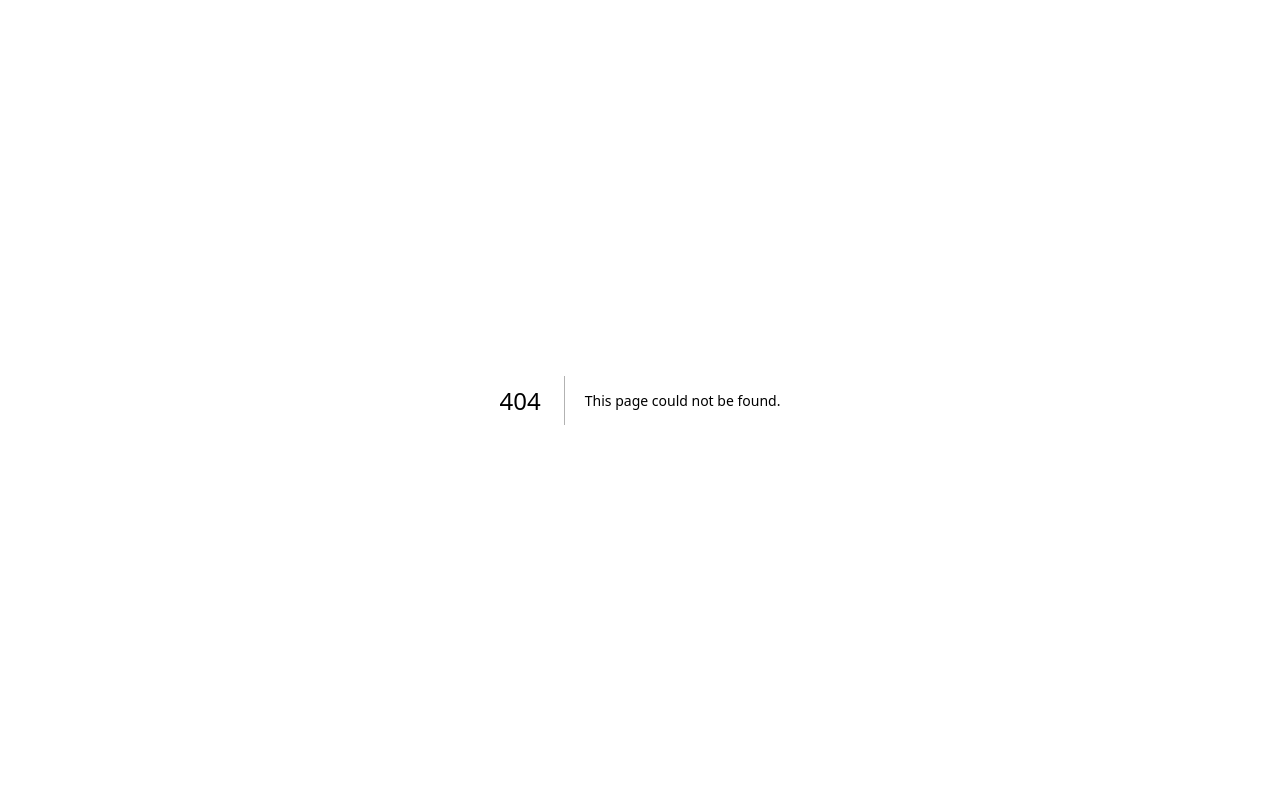
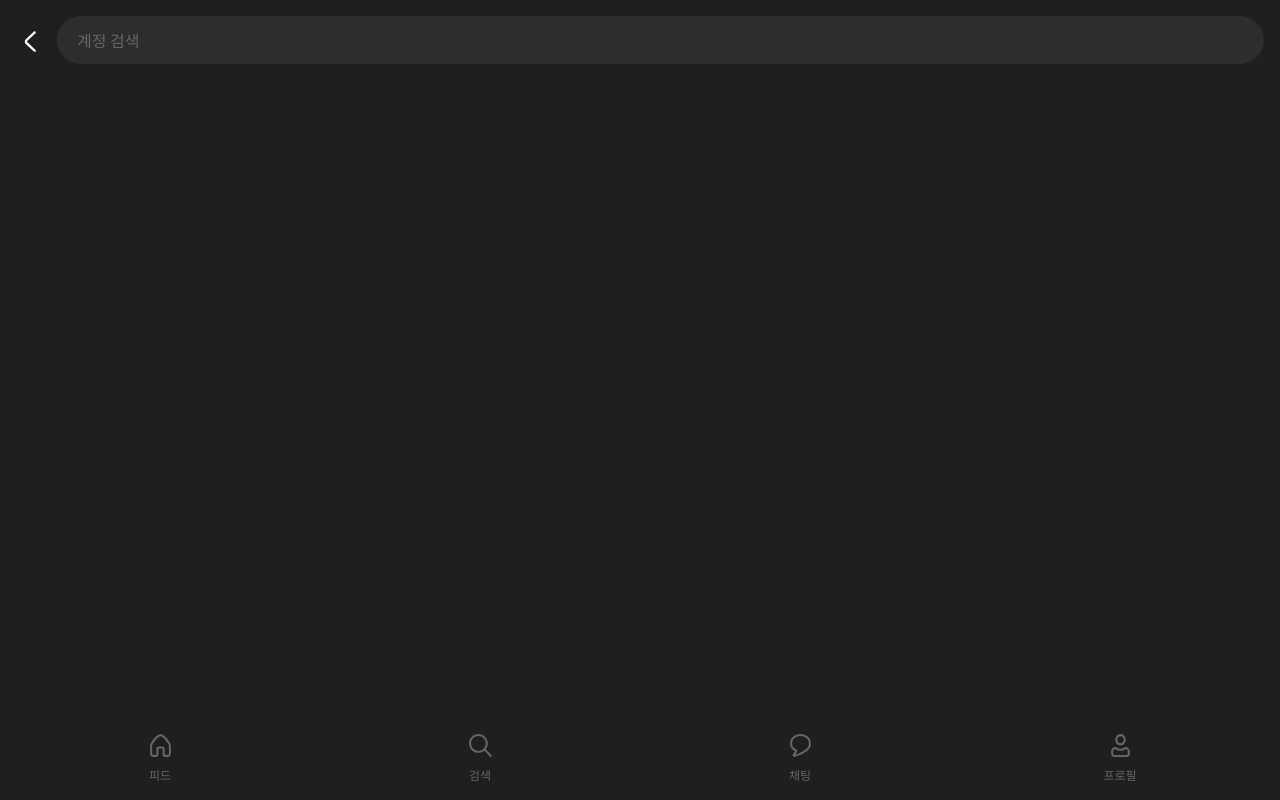
Before and after one commit to momodo-ToDoSupport/momodo_front, a Next.js app: page /search in a window 1280 px wide. Before the commit this address had no page. Built offline with nearby package versions, Linux system fonts and the light colour scheme.

Commit message:
feature: Search Page UI 및 Header 컴포넌트 구현

```diff
--- a/src/components/Button.tsx
+++ b/src/components/Button.tsx
@@ -13,7 +13,7 @@ const Button: React.FC<OwnProps> = ({ children, onClick, disabled, buttonSize })
   let buttonSizeClass = '';
   switch (buttonSize) {
     case 'small':
-      buttonSizeClass = 'py-2 px-5 text-sm rounded-2xl';
+      buttonSizeClass = 'py-2 px-5 text-sm rounded-3xl';
       break;
     case 'medium':
       buttonSizeClass = 'w-1/2 py-3.5  rounded-full mx-auto my-0 block';
--- /dev/null
+++ b/src/components/UserProfile/ProfileCard.tsx
@@ -0,0 +1,16 @@
+import React from 'react';
+import ProfileImg from './ProfileImg';
+
+const ProfileCard = () => {
+  return (
+    <div className='flex items-center'>
+      <ProfileImg width={45} height={45} alt='프로필 이미지' />
+      <div className='flex flex-col ml-2'>
+        <p className='leading-tight'>username</p>
+        <span className='text-xxs'>FE Dev</span>
+      </div>
+    </div>
+  );
+};
+
+export default ProfileCard;
--- a/src/components/ProfileImg.tsx
+++ b/src/components/UserProfile/ProfileImg.tsx
@@ -1,6 +1,6 @@
 import Image from 'next/image';
 import React from 'react';
-import defaultProfileImg from '../../public/images/profile-default.svg';
+import defaultProfileImg from '../../../public/images/profile-default.svg';
 
 interface ProfileImgProps {
   width: number;
--- a/src/components/UserProfile.tsx
+++ b/src/components/UserProfile/UserProfile.tsx
@@ -1,8 +1,8 @@
 import Image from 'next/image';
 import React from 'react';
-import ProfileImg from './ProfileImg';
-import tierIcon1 from '../../public/images/tierIcon-red-1.svg';
-import FollowNumber from './FollowNumber';
+import tierIcon1 from '../../../public/images/tierIcon-red-1.svg';
+import FollowNumber from '../FollowNumber';
+import ProfileCard from './ProfileCard';
 
 interface ProfileProps {
   option?: string | null;
@@ -12,13 +12,7 @@ const UserProfile: React.FC<ProfileProps> = ({ option }) => {
   return (
     <section className='flex items-center justify-between mb-4'>
       <h1 className='hidden'>유저 프로필</h1>
-      <div className='flex items-center'>
-        <ProfileImg width={45} height={45} alt='프로필 이미지' />
-        <div className='flex flex-col ml-2'>
-          <p className='leading-tight'>username</p>
-          <span className='text-xxs'>FE Dev</span>
-        </div>
-      </div>
+      <ProfileCard />
       {option === 'follow' ? (
         <div className='flex flex-row gap-6'>
           <FollowNumber number={0} title={'팔로워'} />
--- /dev/null
+++ b/src/components/header/BasicHeader.tsx
@@ -0,0 +1,49 @@
+import Image from 'next/image';
+import React from 'react';
+import leftArrow from '../../../public/images/left-arrow.svg';
+import menuIcon from '../../../public/images/menuIcon.svg';
+import Button from '../Button';
+
+interface HeaderProps {
+  option?: string;
+}
+
+const BasicHeader: React.FC<HeaderProps> = ({ option }) => {
+  return (
+    <header className='flex mt-4 items-center mx-4 justify-between'>
+      <button className='mt-1'>
+        <Image src={leftArrow} alt='뒤로가기' width={30} />
+      </button>
+      {option === 'search' && (
+        <input
+          type='text'
+          placeholder='계정 검색'
+          className='w-full bg-grey-2D p-3 pl-5 ml-3 rounded-full placeholder-grey-65'
+        />
+      )}
+      {option === 'chatroom' && (
+        <>
+          <p className='text-xl'>username</p>
+          <button>
+            <Image src={menuIcon} alt='메뉴' />
+          </button>
+        </>
+      )}
+      {option === 'myprofile' && (
+        <>
+          <p className='relative left-4'>프로필 설정</p>
+          <Button disabled buttonSize='small'>
+            확인
+          </Button>
+        </>
+      )}
+      {option === 'yourhome' && (
+        <Button disabled buttonSize='small'>
+          팔로우
+        </Button>
+      )}
+    </header>
+  );
+};
+
+export default BasicHeader;
--- a/src/components/header/YourtodoHeader.tsx
+++ /dev/null
@@ -1,15 +0,0 @@
-import Image from 'next/image';
-import React from 'react';
-import leftArrow from '../../../public/images/left-arrow.svg';
-import Button from '../Button';
-
-const YourtodoHeader = () => {
-  return (
-    <header className='flex justify-between mb-5'>
-      <Image src={leftArrow} alt='뒤로가기' />
-      <Button buttonSize='small'>팔로우</Button>
-    </header>
-  );
-};
-
-export default YourtodoHeader;
--- a/src/pages/mytodo.tsx
+++ b/src/pages/mytodo.tsx
@@ -1,7 +1,7 @@
 import React from 'react';
 import MonthCalender from '../components/MonthCalender';
 import MytodoHeader from '../components/Header/MytodoHeader';
-import UserProfile from '../components/UserProfile';
+import UserProfile from '../components/UserProfile/UserProfile';
 import TabBar from '../components/TabBar';
 import TodoList from '../components/TodoList/TodoList';
 import YourtodoHeader from '../components/Header/YourtodoHeader';
--- /dev/null
+++ b/src/pages/search.tsx
@@ -0,0 +1,14 @@
+import React from 'react';
+import BasicHeader from '../components/Header/BasicHeader';
+import TabBar from '../components/TabBar';
+
+const search = () => {
+  return (
+    <>
+      <BasicHeader option='search' />
+      <TabBar />
+    </>
+  );
+};
+
+export default search;
--- a/tailwind.config.js
+++ b/tailwind.config.js
@@ -21,6 +21,7 @@ module.exports = {
       'disabled-color': '#87712D',
       'grey-65': '#656565',
       'grey-44': '#444444',
+      'grey-2D': '#2D2D2D',
       'bg-color': '#1f1f1f',
       'bg-disabled': '#87712D',
     },
```
Also changed, not shown: public/images/menuIcon.svg (added).
